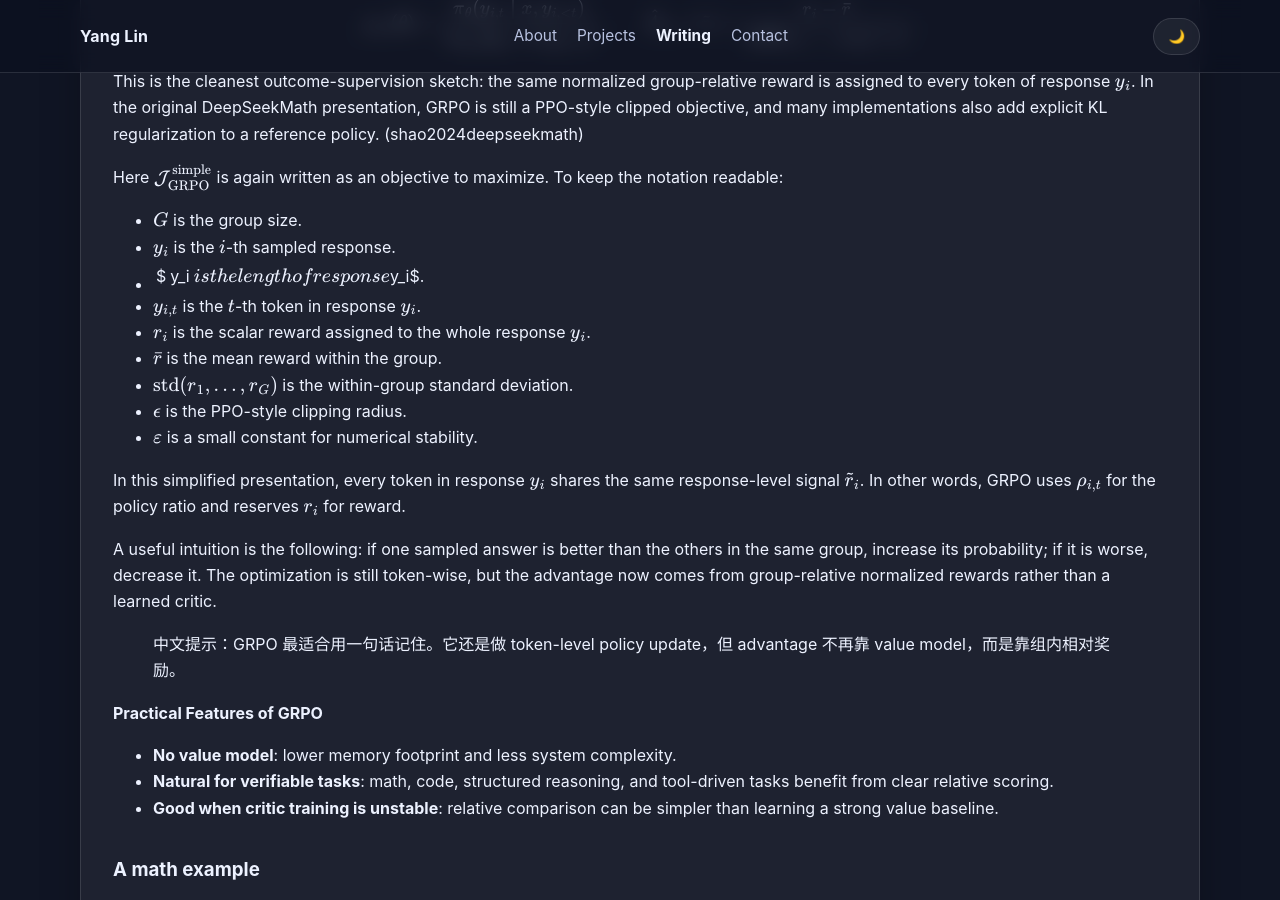
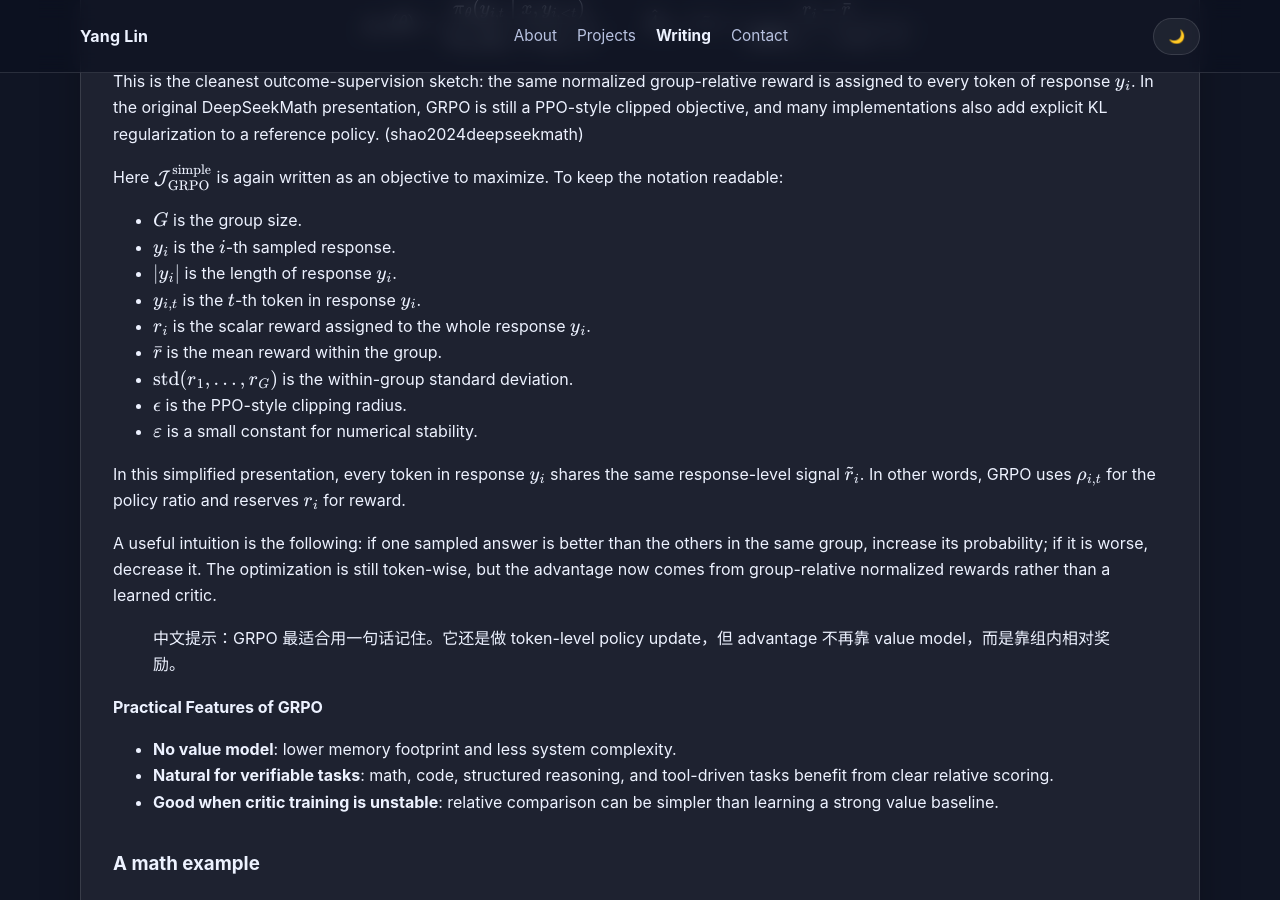
Before and after one commit to yangnyc1024/yangnyc1024.github.io, a Jekyll site: the page built from _posts/2026-04-21-PostTraining_web.md, in a window 1280 px wide and 900 px high, scrolled down 7312 px. Built offline with Jekyll 4.4.1, drawn with Linux system fonts in a browser that asks for light colours; our own code applies the rules of GitHub Pages for plain Markdown files.

Commit message:
Fix inline length notation in GRPO section

```diff
--- a/_posts/2026-04-21-PostTraining_web.md
+++ b/_posts/2026-04-21-PostTraining_web.md
@@ -311,7 +311,7 @@ Here $\mathcal{J}^{\mathrm{simple}}_{\mathrm{GRPO}}$ is again written as an obje
 
 - $G$ is the group size.
 - $y_i$ is the $i$-th sampled response.
-- $|y_i|$ is the length of response $y_i$.
+- $\lvert y_i \rvert$ is the length of response $y_i$.
 - $y_{i,t}$ is the $t$-th token in response $y_i$.
 - $r_i$ is the scalar reward assigned to the whole response $y_i$.
 - $\bar r$ is the mean reward within the group.
```
